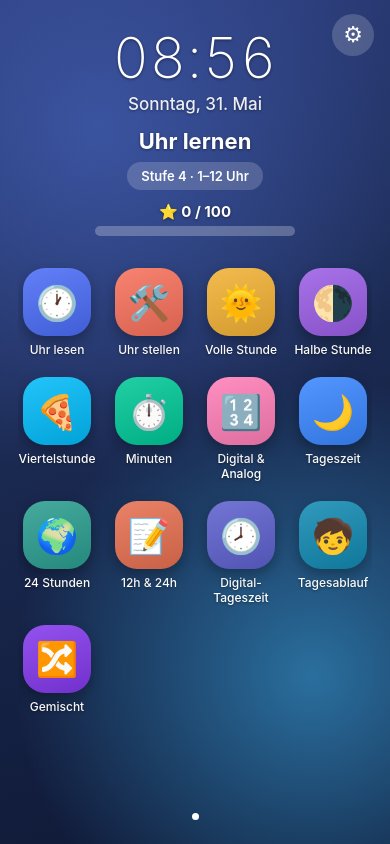
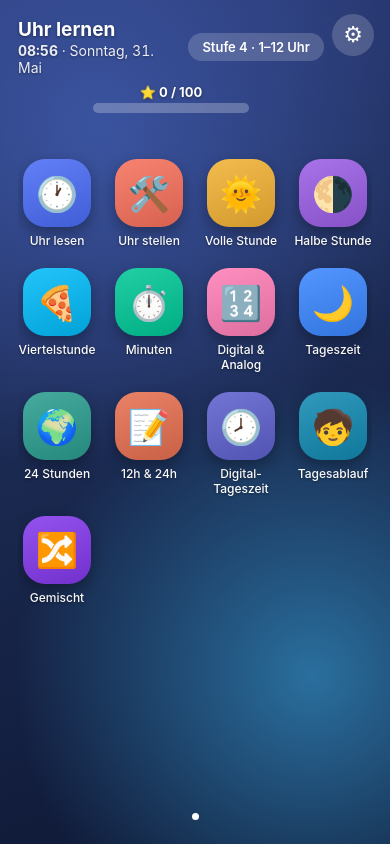
Before and after one commit to czillmann/uhrlernen, a website: page index.html in a window 390 px wide. Drawn offline with Linux system fonts and the light colour scheme.

Commit message:
Redesign header layout with responsive grid and update version to v22

```diff
--- a/index.html
+++ b/index.html
@@ -14,12 +14,12 @@
   <meta name="apple-mobile-web-app-title" content="Uhr lernen" />
   <meta name="mobile-web-app-capable" content="yes" />
 
-  <link rel="stylesheet" href="styles.css" />
+  <link rel="stylesheet" href="styles.css?v=22" />
 </head>
 <body>
   <!-- App-Shell. Die Bildschirme werden per JavaScript gerendert. -->
   <div id="app"></div>
 
-  <script type="module" src="js/main.js"></script>
+  <script type="module" src="js/main.js?v=22"></script>
 </body>
 </html>
--- a/js/main.js
+++ b/js/main.js
@@ -80,15 +80,27 @@ function renderHome() {
   gear.setAttribute("aria-label", "Einstellungen");
   gear.addEventListener("click", openSettings);
 
-  // Kopf mit Live-Uhr
+  // Kopf: horizontal – links Titel + Live-Uhr, rechts Stufe + Sterne
   const header = el("div", "home__header");
-  const clock = el("div", "home__clock");
-  const date = el("div", "home__date");
+
+  const brand = el("div", "home__brand");
   const title = el("div", "home__title", "Uhr lernen");
+  const now = el("div", "home__now");
+  const clock = el("span", "home__clock");
+  const date = el("span", "home__date");
+  now.append(clock, date);
+  brand.append(title, now);
+
+  const center = el("div", "home__center");
+  center.append(buildStarMeter());
+
+  const status = el("div", "home__status");
   const level = el("button", "home__level", settingsLabel());
   level.type = "button";
   level.addEventListener("click", openSettings);
-  header.append(clock, date, title, level, buildStarMeter());
+  status.append(level);
+
+  header.append(brand, center, status);
 
   home.append(gear);
 
--- a/styles.css
+++ b/styles.css
@@ -63,37 +63,67 @@ body {
   animation: fade-in 0.4s ease;
 }
 
-/* Uhr-Widget oben als Begrüßung */
+/* Kopfbereich: drei Spalten – links Marke, Mitte Fortschritt, rechts Stufe */
 .home__header {
-  text-align: center;
-  margin: 8px 0 26px;
+  display: grid;
+  grid-template-columns: 1fr auto 1fr;
+  align-items: center;
+  gap: 12px 16px;
+  margin: 2px 0 40px;
+  padding-right: 48px; /* Platz für das Zahnrad oben rechts */
+  text-align: left;
 }
 
-.home__clock {
-  font-size: 56px;
-  font-weight: 200;
-  letter-spacing: 1px;
+.home__brand {
+  justify-self: start;
+  display: flex;
+  flex-direction: column;
+  gap: 1px;
+  min-width: 0;
+}
+
+.home__center {
+  justify-self: center;
+}
+
+@media (max-width: 560px) {
+  .home__header {
+    grid-template-columns: 1fr auto;
+    grid-template-areas: "brand status" "center center";
+    row-gap: 8px;
+  }
+  .home__brand { grid-area: brand; }
+  .home__status { grid-area: status; }
+  .home__center { grid-area: center; justify-self: center; }
+}
+
+.home__title {
+  font-size: 19px;
+  font-weight: 700;
+  text-shadow: var(--text-shadow);
+}
+
+.home__now {
+  font-size: 14px;
+  opacity: 0.9;
   text-shadow: var(--text-shadow);
   font-variant-numeric: tabular-nums;
 }
-
-.home__date {
-  font-size: 17px;
-  font-weight: 500;
-  opacity: 0.9;
-  margin-top: 2px;
-  text-shadow: var(--text-shadow);
+.home__clock {
+  font-weight: 700;
+}
+.home__date::before {
+  content: " · ";
+  font-weight: 400;
 }
 
-.home__title {
-  font-size: 22px;
-  font-weight: 700;
-  margin-top: 14px;
-  text-shadow: var(--text-shadow);
+.home__status {
+  justify-self: end;
+  display: flex;
+  align-items: center;
 }
 
 .home__level {
-  margin-top: 8px;
   background: rgba(255, 255, 255, 0.18);
   border: none;
   color: #fff;
@@ -107,15 +137,15 @@ body {
 
 /* Sterne-Fortschritt auf dem Homescreen */
 .starmeter {
-  margin: 12px auto 0;
-  width: 200px;
-  max-width: 70%;
+  width: 220px;
+  max-width: 40vw;
 }
 .starmeter__label {
-  font-size: 15px;
+  font-size: 13px;
   font-weight: 700;
   text-shadow: var(--text-shadow);
-  margin-bottom: 5px;
+  margin-bottom: 3px;
+  text-align: center;
 }
 .starmeter__bar {
   height: 10px;
--- a/sw.js
+++ b/sw.js
@@ -4,7 +4,7 @@
    erneuert wird.
    ========================================================= */
 
-const CACHE_VERSION = "uhr-lernen-v19";
+const CACHE_VERSION = "uhr-lernen-v22";
 
 const ASSETS = [
   "./",
```
